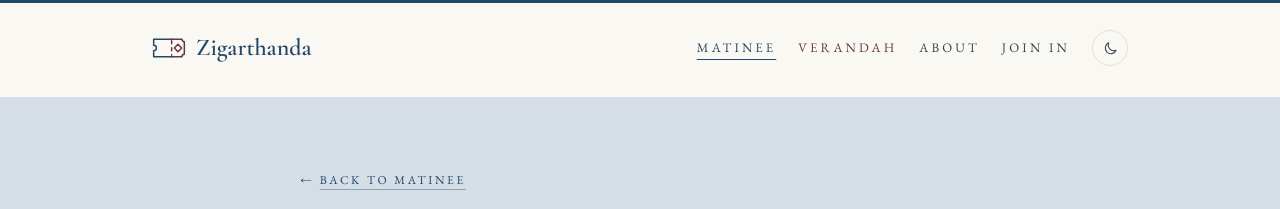
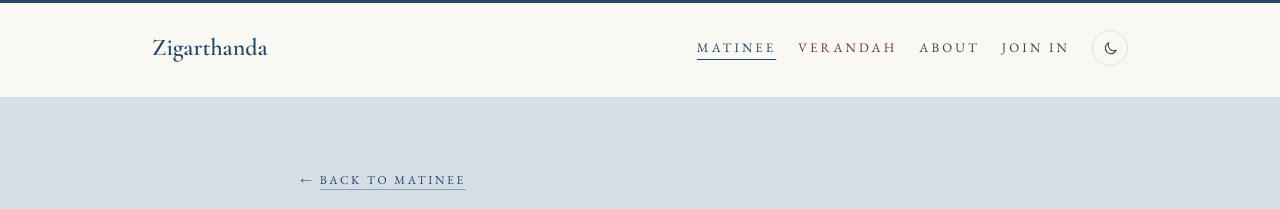
Before and after one commit to sibiusblack/zigarthanda, a Jekyll site: the page built from matinee/schitts-creek.html, in a window 1280 px wide. Shown: the top 209 px of the page. Built offline with Jekyll 4.4.1, drawn with Linux system fonts in a browser that asks for light colours.

Commit message:
Replace logo SVG with text link for accessibility

```diff
--- a/_layouts/piece.html
+++ b/_layouts/piece.html
@@ -28,7 +28,7 @@
 <body class="page-{{ page.room }}">
 
   <header class="site-header">
-    <a class="mark" href="{{ '/' | relative_url }}" aria-label="Zigarthanda, home"><svg class="logo-mark" width="34" height="20" viewBox="0 0 100 60" aria-hidden="true"><path class="logo-ticket" d="M58 4 H4 V22 A8 8 0 0 1 4 38 V56 H58"/><path class="logo-stub" d="M58 4 H89 A7 7 0 0 0 96 11 V49 A7 7 0 0 0 89 56 H58"/><path class="logo-stub" d="M58 8 V52" stroke-dasharray="3 4"/><path class="logo-stub" d="M77 19 L88 30 L77 41 L66 30 Z"/></svg>Zigarthanda</a>
+    <a class="mark" href="{{ '/' | relative_url }}" aria-label="Zigarthanda, home">Zigarthanda</a>
     <nav class="nav" aria-label="Main">
       <a class="nav-matinee" href="{{ '/matinee/' | relative_url }}"{% if page.room == "matinee" %} aria-current="page"{% endif %}>Matinee</a>
       <a class="nav-verandah" href="{{ '/verandah/' | relative_url }}"{% if page.room == "verandah" %} aria-current="page"{% endif %}>Verandah</a>
```
